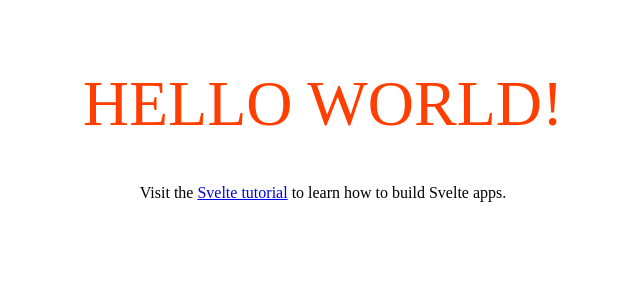
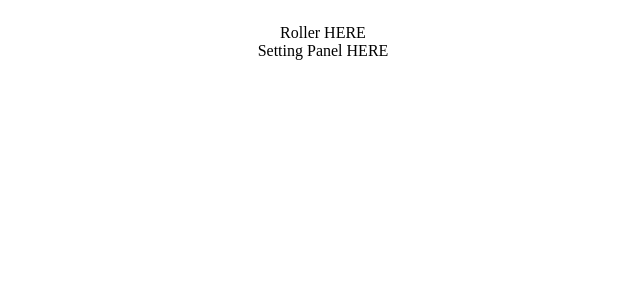
Before and after one commit to ZhiyueYi/keep-rolling, a Svelte app: page / in a window 1280 px wide. Shown: the top 300 px of the page, without its empty margins (317-957 px from the left). Built offline with nearby package versions, Linux system fonts and the light colour scheme; the HTML template or start-up script is replaced by a standard one.

Commit message:
add basic structure

```diff
--- a/package.json
+++ b/package.json
@@ -4,7 +4,7 @@
   "scripts": {
     "build": "rollup -c",
     "dev": "rollup -c -w",
-    "start": "sirv public"
+    "start": "sirv docs"
   },
   "devDependencies": {
     "@rollup/plugin-commonjs": "11.0.2",
--- a/src/App.svelte
+++ b/src/App.svelte
@@ -1,11 +1,8 @@
 <script>
+  import Roller from './components/Roller.svelte';
+  import SettingPanel from './components/SettingPanel.svelte';
   export let name;
 </script>
-
-<main>
-	<h1>Hello {name}!</h1>
-	<p>Visit the <a href="https://svelte.dev/tutorial">Svelte tutorial</a> to learn how to build Svelte apps.</p>
-</main>
 
 <style>
   main {
@@ -28,3 +25,8 @@
     }
   }
 </style>
+
+<main>
+  <Roller />
+  <SettingPanel />
+</main>
--- /dev/null
+++ b/src/components/Roller.svelte
@@ -0,0 +1,9 @@
+<script>
+
+</script>
+
+<style>
+
+</style>
+
+<div>Roller HERE</div>
--- /dev/null
+++ b/src/components/SettingPanel.svelte
@@ -0,0 +1,9 @@
+<script>
+
+</script>
+
+<style>
+
+</style>
+
+<div>Setting Panel HERE</div>
```
Also changed, not shown: 4 other files (tests, documents, lock files or other folders). Lines whose indentation alone changed are shown as unchanged.
